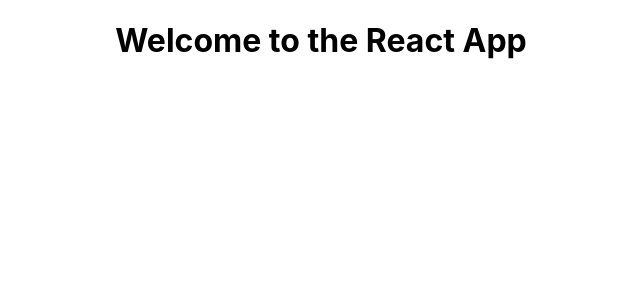
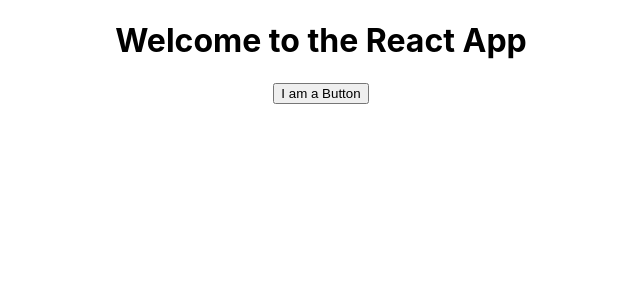
Before and after one commit to aslin-joel-r/learning-react-js, a React (Create React App) app in the folder client/: page / in a window 1280 px wide. Shown: the top 300 px of the page, without its empty margins (319-959 px from the left). Built offline with nearby package versions, Linux system fonts and the light colour scheme.

Commit message:
added a simple button component

```diff
--- a/client/src/App.js
+++ b/client/src/App.js
@@ -1,10 +1,12 @@
 import logo from './logo.svg';
 import './App.css';
+import MyButton from './MyButton.js';
 
 function App() {
   return (
     <div className="App">
       <h1>Welcome to the React App</h1>
+      <MyButton />
     </div>
   );
 }
--- /dev/null
+++ b/client/src/MyButton.js
@@ -0,0 +1,5 @@
+export default function MyButton(){
+    return(
+        <button>I am a Button</button>
+    )
+}
```
